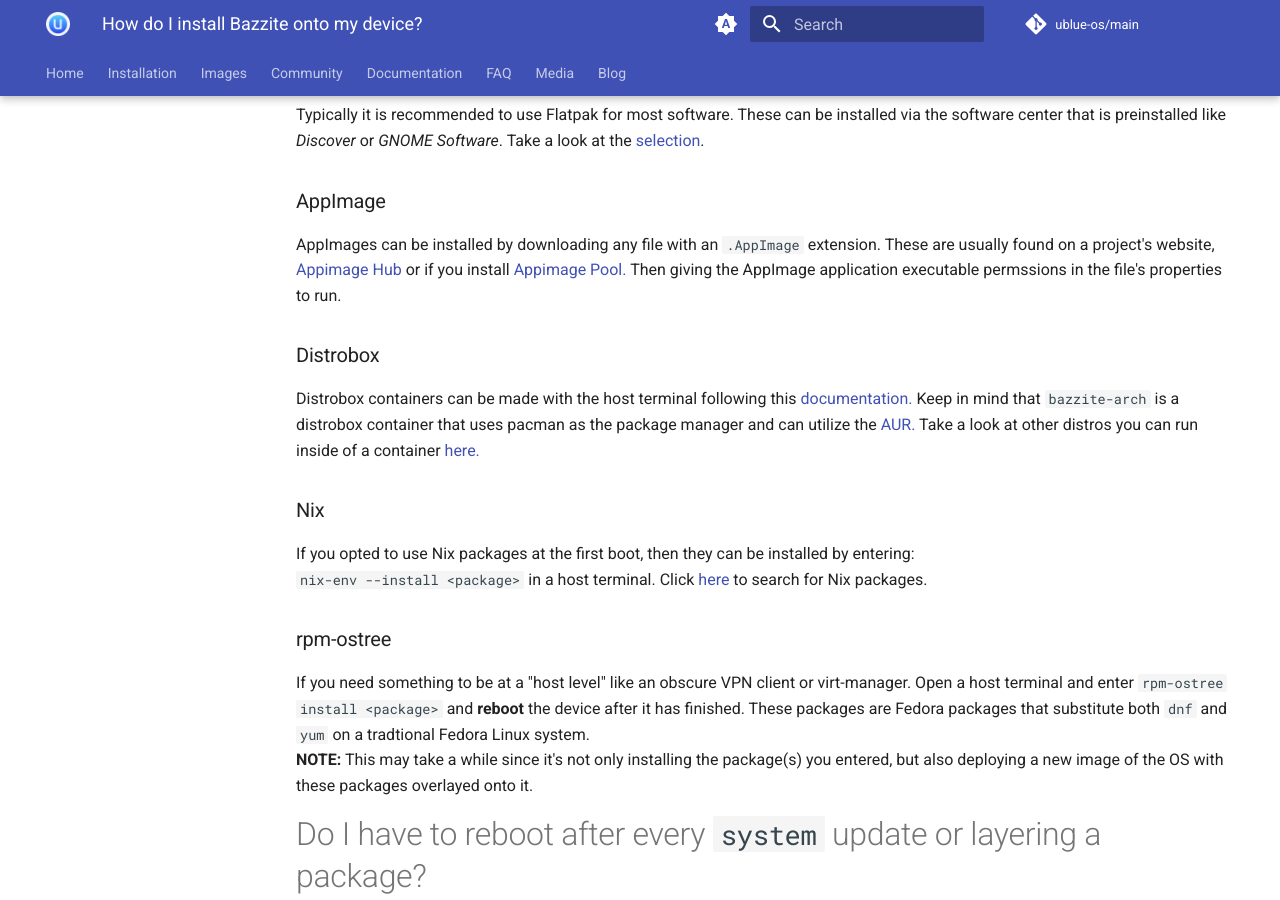
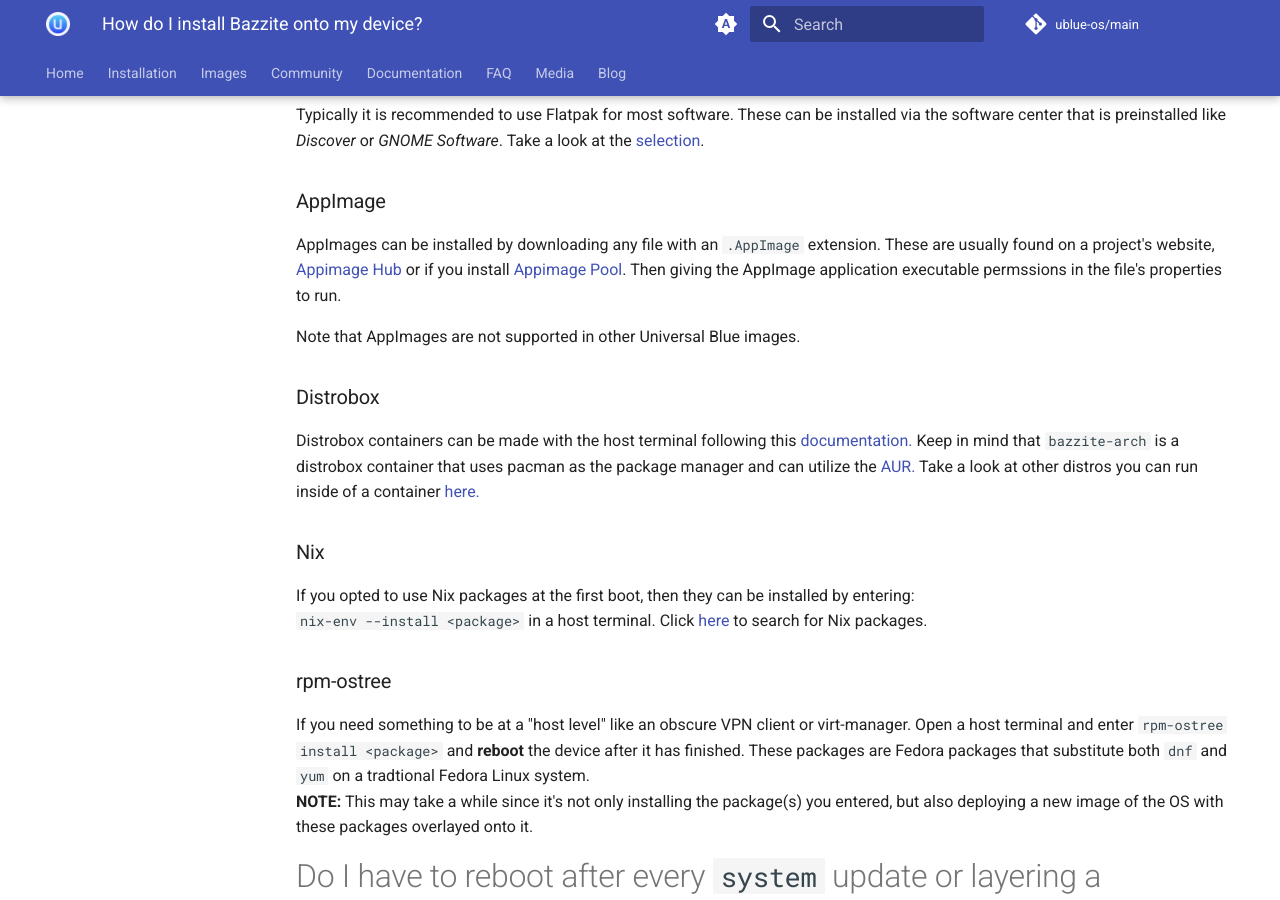
Before and after one commit to ublue-os/website, an MkDocs documentation site: the page built from docs/images/bazzite/FAQ.md, in a window 1280 px wide and 900 px high, scrolled down 1755 px. Built offline with MkDocs 1.6.1 and Material for MkDocs 9.7.7, drawn with Linux system fonts in a browser that asks for light colours; comment, search, counter and statistics services are not loaded.

Commit message:
Update docs/images/bazzite/FAQ.md
Co-authored-by: Jorge O. Castro <jorge.castro@gmail.com>

```diff
--- a/docs/images/bazzite/FAQ.md
+++ b/docs/images/bazzite/FAQ.md
@@ -54,7 +54,9 @@ Typically it is recommended to use Flatpak for most software.  These can be inst
 
 ### AppImage
 
-AppImages can be installed by downloading any file with an `.AppImage` extension.  These are usually found on a project's website, [Appimage Hub](https://www.appimagehub.com/) or if you install [Appimage Pool.](https://flathub.org/apps/io.github.prateekmedia.appimagepool)  Then giving the AppImage application executable permssions in the file's properties to run.
+AppImages can be installed by downloading any file with an `.AppImage` extension.  These are usually found on a project's website, [Appimage Hub](https://www.appimagehub.com/) or if you install [Appimage Pool](https://flathub.org/apps/io.github.prateekmedia.appimagepool). Then giving the AppImage application executable permssions in the file's properties to run.
+
+Note that AppImages are not supported in other Universal Blue images.
 
 ### Distrobox
 
```
